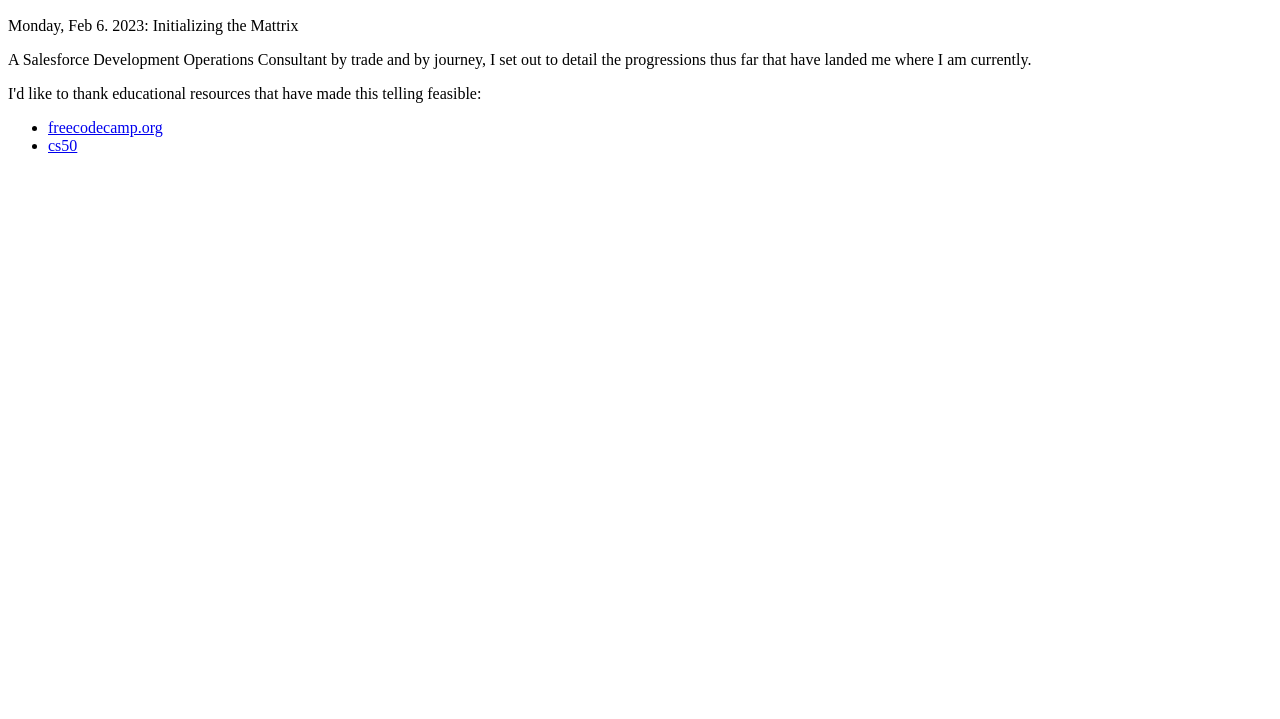
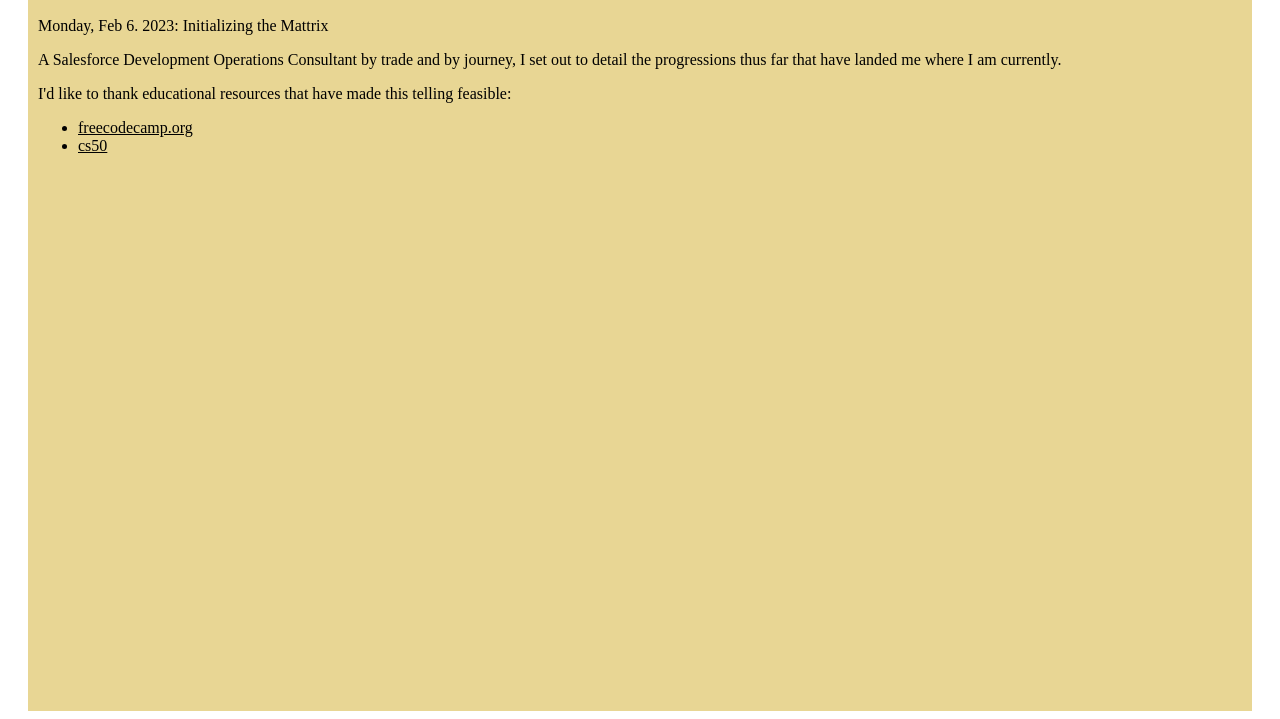
Before and after one commit to EnterTheMatt-trix/EnterTheMatt-trix.github.io, a plain HTML site: page index.html in a window 1280 px wide. Shown: the part 110-829 px from the top of the page. Before the commit the page ends 800 px from the top, so only its background shows below. Drawn offline with Linux system fonts and the light colour scheme.

Commit message:
Mods to index and added css

```diff
--- a/index.html
+++ b/index.html
@@ -1,9 +1,13 @@
 <!DOCTYPE html>
 <html lang="en">
+
 <head>
   <title>The Mattrix</title>
+  <link href="stylesheet.css" rel="stylesheet"/>
 </head>
+
 <body>
+  <div class="content">
     <h1>Enter The Mattrix</h1>
     <h2>Here you'll find the updates and the backstories</h2>
     <p>Monday, Feb 6. 2023: Initializing the Mattrix</p>
@@ -13,5 +17,7 @@
       <li><a href="https://www.freecodecamp.org/"> freecodecamp.org</a></li>
       <li><a href="https://cs50.harvard.edu/web/2020/">cs50</a></li>
   </ul>
+</div>
 </body>
+
 </html>
--- /dev/null
+++ b/stylesheet.css
@@ -0,0 +1,10 @@
+.content {
+  background-color: rgba(209, 173, 42, 50%);
+  margin: auto 20px;
+  padding: 0 10px;
+  height: 100vh;
+}
+
+a:link, a:visited {
+  color: black;
+}
```
Lines whose indentation alone changed are shown as unchanged.
